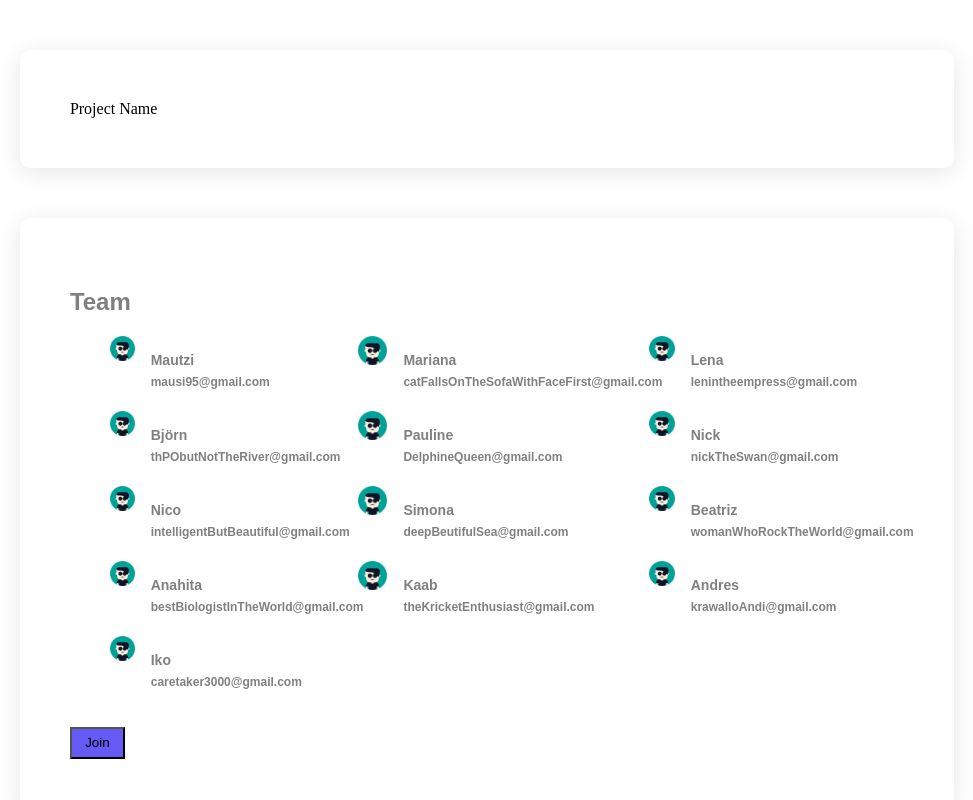
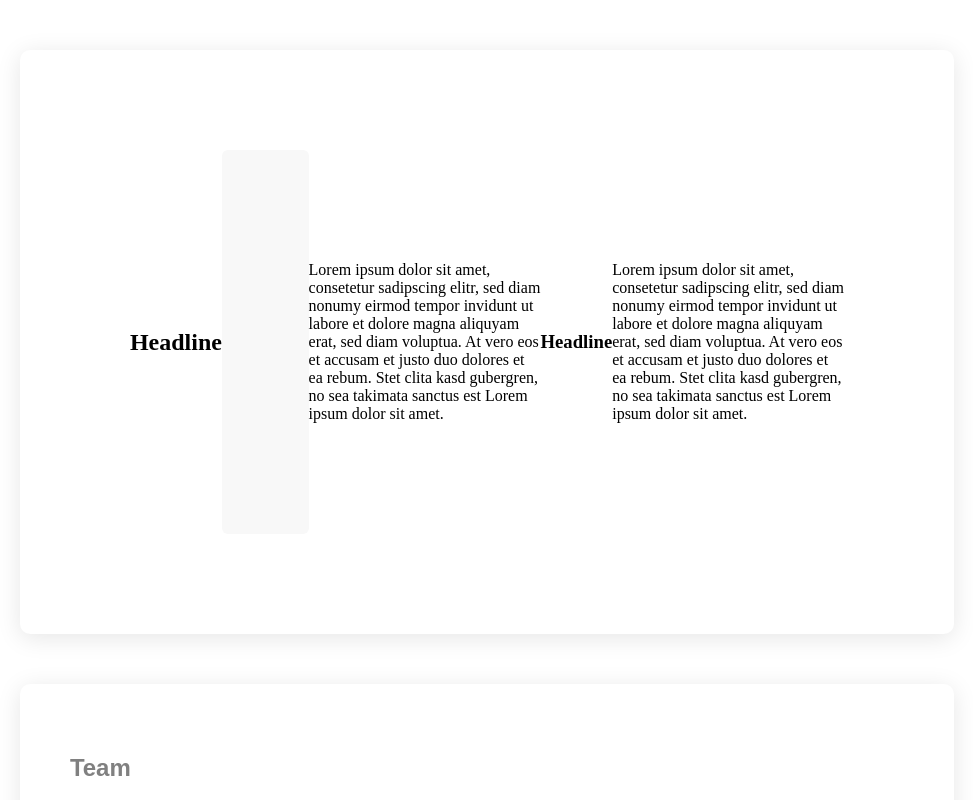
Before and after one commit to codecampleipzig/communic, an Angular app: page /project/1 in a window 1280 px wide. Shown: the top 800 px of the page, without its empty margins (153-1126 px from the left). Built offline with nearby package versions, Linux system fonts and the light colour scheme.

Commit message:
Merge with projectTeaser

```diff
--- a/src/app/app.module.ts
+++ b/src/app/app.module.ts
@@ -10,6 +10,7 @@ import { TaskListItemTeamComponent } from './task-list-item-team/task-list-item-
 import { CreateNewTaskComponent } from './create-new-task/create-new-task.component';
 import { TeamCardComponent } from './team-card/team-card.component';
 import { TeamMemberComponent } from './team-member/team-member.component';
+import { ProjectTeaserComponent } from './project-teaser/project-teaser.component';
 
 @NgModule({
   declarations: [
@@ -20,7 +21,8 @@ import { TeamMemberComponent } from './team-member/team-member.component';
     TaskListItemTeamComponent,
     CreateNewTaskComponent,
     TeamCardComponent,
-    TeamMemberComponent
+    TeamMemberComponent,
+    ProjectTeaserComponent,
   ],
   imports: [
     BrowserModule,
--- a/src/app/project-page/project-page.component.html
+++ b/src/app/project-page/project-page.component.html
@@ -1,6 +1,6 @@
 <div class="wrapper">
     <div class="card">
-        Project Name
+        <app-project-teaser></app-project-teaser>
     </div>
     <div class="card">
         <app-team-card [newUser]="userName"></app-team-card>
--- /dev/null
+++ b/src/app/project-teaser/project-teaser.component.ts
@@ -0,0 +1,16 @@
+import { Component, OnInit } from '@angular/core';
+
+@Component({
+  selector: 'app-project-teaser',
+  templateUrl: './project-teaser.component.html',
+  styleUrls: ['./project-teaser.component.css']
+})
+export class ProjectTeaserComponent implements OnInit {
+
+  private myVariable: string = "Headline";
+  constructor() { }
+
+  ngOnInit() {
+  }
+
+}
```
Also changed, not shown: src/app/project-overview/project-overview.component.ts (deleted, +0 -16 lines), src/app/project-teaser/project-teaser.component.css (renamed from src/app/project-overview/project-overview.component.css), src/app/project-teaser/project-teaser.component.html (renamed from src/app/project-overview/project-overview.component.html), 1 other file (tests, documents, lock files or other folders).
